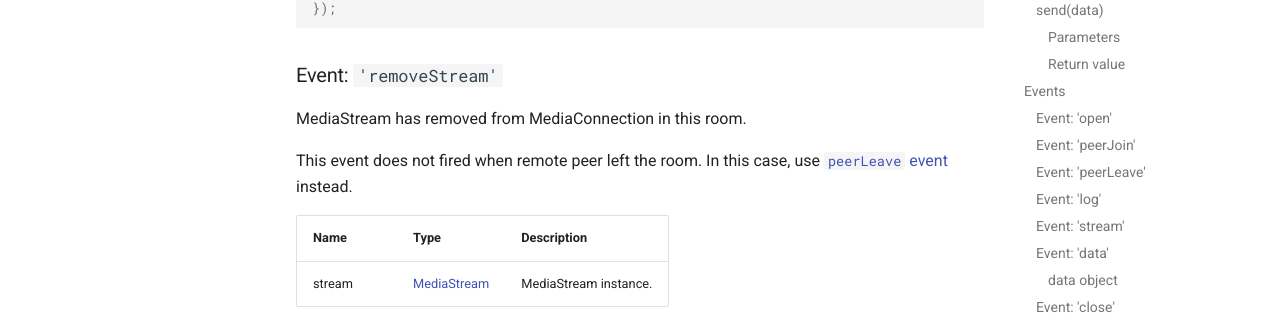
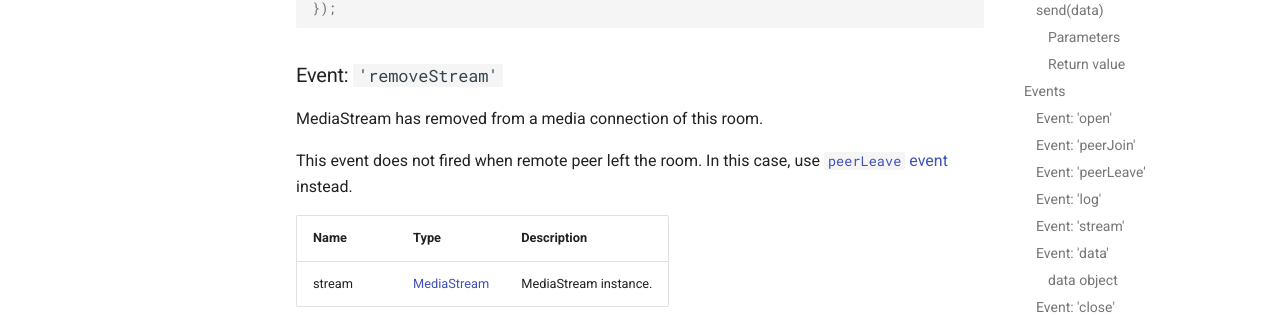
Before and after one commit to skyway/skyway-js-sdk-doc, an MkDocs documentation site: the page built from docs/en/sfuroom.md, in a window 1280 px wide and 900 px high, scrolled down 4004 px. Shown: the part 394-709 px from the top of the window. Built offline with MkDocs 1.6.1 and Material for MkDocs 9.7.7, drawn with Linux system fonts in a browser that asks for light colours; old or Windows-style settings are respelled for this version of MkDocs.

Commit message:
Update docs/en/sfuroom.md
Co-Authored-By: leader22 <leader22@users.noreply.github.com>

```diff
--- a/docs/en/sfuroom.md
+++ b/docs/en/sfuroom.md
@@ -184,7 +184,7 @@ room.on('close', () => {
 
 ### Event: `'removeStream'`
 
-MediaStream has removed from MediaConnection in this room.
+MediaStream has removed from a media connection of this room.
 
 This event does not fired when remote peer left the room.
 In this case, use [`peerLeave` event](#event-peerleave) instead.
```
